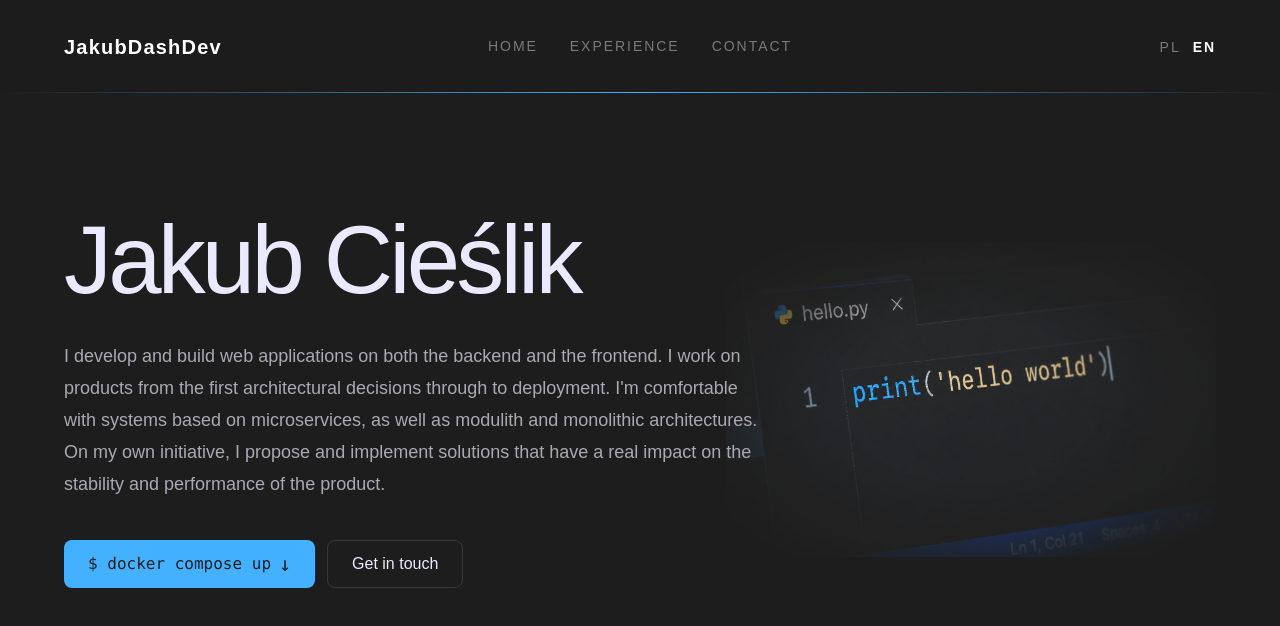
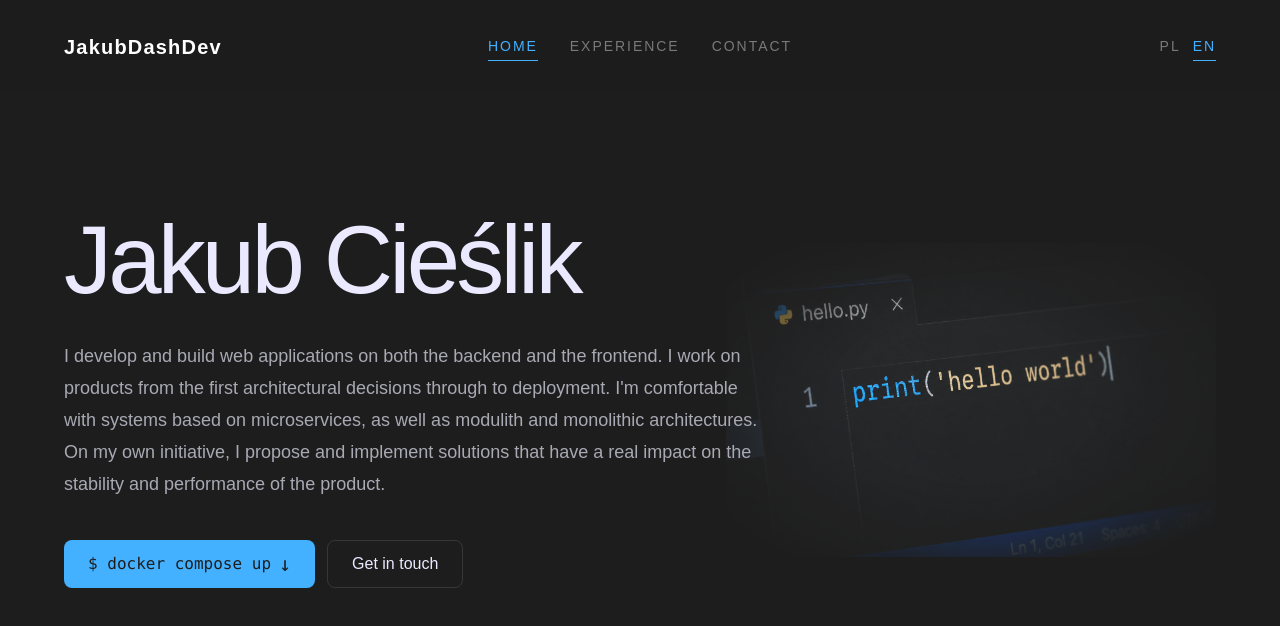
Before and after one commit to JakubDashDev/website-personal, a Next.js app: page /en in a window 1280 px wide. Shown: the top 626 px of the page. Built offline with nearby package versions, Linux system fonts and the light colour scheme; a web font is replaced by a local one.

Commit message:
fix: add missing active link and active locale

```diff
--- a/components/navbar/locale-switcher.tsx
+++ b/components/navbar/locale-switcher.tsx
@@ -6,13 +6,13 @@ import { routing } from '@/i18n/routing';
 import type { NavTheme } from '@/store/use-nav-theme';
 
 const activeThemes: Record<NavTheme, string> = {
-  dark: 'text-white font-bold hover:text-accent',
-  light: 'text-bg hover:text-accent-deep',
+  dark: 'border-accent text-accent',
+  light: 'border-accent-deep text-accent-deep',
 };
 
 const inactiveThemes: Record<NavTheme, string> = {
-  dark: 'text-text-muted hover:text-text',
-  light: 'text-text-dim hover:text-bg',
+  dark: 'border-transparent text-text-muted hover:border-accent hover:text-text',
+  light: 'border-transparent text-text-dim hover:border-accent-deep hover:text-bg',
 };
 
 export function LocaleSwitcher({ activeTheme }: { activeTheme: NavTheme }) {
@@ -39,7 +39,7 @@ export function LocaleSwitcher({ activeTheme }: { activeTheme: NavTheme }) {
         return (
           <li key={locale}>
             <button
-              className={`${isActive ? activeThemes[activeTheme] : inactiveThemes[activeTheme]} cursor-pointer transition-colors`}
+              className={`${isActive ? activeThemes[activeTheme] : inactiveThemes[activeTheme]} cursor-pointer border-b py-1 transition-colors`}
               type="button"
               aria-pressed={isActive}
               onClick={() => switchLocale(locale)}
--- a/components/navbar/nav-links.tsx
+++ b/components/navbar/nav-links.tsx
@@ -6,14 +6,20 @@ const linkThemes: Record<NavTheme, string> = {
   light: 'text-text-dim hover:border-accent-deep hover:text-bg',
 };
 
+const activeLinkThemes: Record<NavTheme, string> = {
+  dark: 'border-accent text-accent',
+  light: 'border-accent-deep text-accent-deep',
+};
+
 export function NavLinks({ activeTheme }: { activeTheme: NavTheme }) {
   const t = useTranslations('nav');
 
   return (
     <div className="flex items-center gap-8 justify-self-center text-sm tracking-[0.14em] uppercase">
       <a
-        className={`${linkThemes[activeTheme]} border-b border-transparent py-1 transition-colors`}
+        className={`${activeLinkThemes[activeTheme]} border-b py-1 transition-colors`}
         href="#home"
+        aria-current="location"
       >
         {t('home')}
       </a>
--- a/components/navbar/navbar.tsx
+++ b/components/navbar/navbar.tsx
@@ -21,7 +21,7 @@ export function Navbar() {
 
   return (
     <nav
-      className={`${navThemes[activeTheme]} px-page fixed inset-x-0 top-0 z-50 grid grid-cols-[1fr_auto_1fr] items-center py-8 backdrop-blur-[14px] transition-colors duration-500 after:absolute after:inset-x-0 after:bottom-0 after:h-px after:bg-[linear-gradient(90deg,transparent,var(--accent),transparent)] after:content-['']`}
+      className={`${navThemes[activeTheme]} px-page fixed inset-x-0 top-0 z-50 grid grid-cols-[1fr_auto_1fr] items-center py-8 backdrop-blur-[14px] transition-colors duration-500`}
       aria-label={t('label')}
     >
       <a
```
